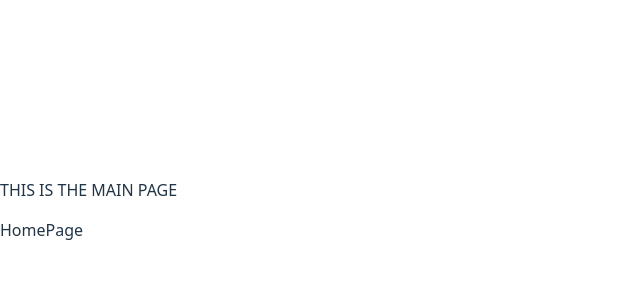
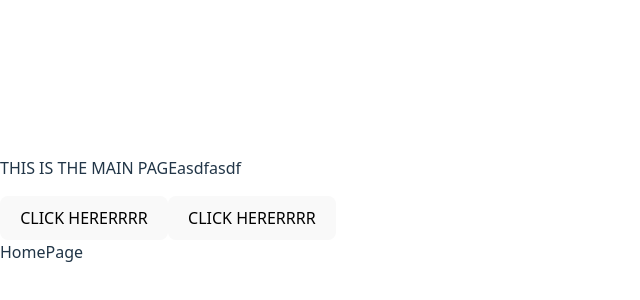
Before and after one commit to Bennables/NoteTaker, a React (Vite) app in the folder frontend/: page / in a window 1280 px wide. Shown: the part 198-498 px from the top of the page, without its empty margins (0-640 px from the left). Built offline with nearby package versions, Linux system fonts and the light colour scheme.

Commit message:
got some success/fail icons in there

```diff
--- a/frontend/src/App.jsx
+++ b/frontend/src/App.jsx
@@ -4,18 +4,25 @@ import HomePage from './Pages/HomePage'
 import { Routes, Route } from 'react-router'
 import NoteDetailPage from './Pages/NoteDetailPage'
 import CreatePage from "./Pages/CreatePage"
+import {toast} from 'react-hot-toast';
+
 
 const App = () => {
   return (
     <div>
-      <p> THIS IS THE MAIN PAGE </p>
+
+      <p> THIS IS THE MAIN PAGEasdfasdf </p>
       {/* this part creates the links to other pages */}
+      {/* {()=>toast.success("JFDLFKSJLDFJDLK")} */}
+      <button onClick={() => toast.success("congrats")}>CLICK HERERRRR</button>
+      <button onClick={() => toast.error("congrats")}>CLICK HERERRRR</button>
 
       <Routes>
         <Route path = "/" element={<HomePage />}> </Route>
         <Route path = '/create' element = {<CreatePage />}></Route>
         <Route path = "/note/:id" element = {<NoteDetailPage />}></Route>
       </Routes>
+
     </div>
   )
 }
--- a/frontend/src/main.jsx
+++ b/frontend/src/main.jsx
@@ -2,6 +2,10 @@ import { StrictMode } from 'react'
 import { createRoot } from 'react-dom/client'
 import './index.css'
 import App from './App.jsx'
+// just learned this. importing in the curly brackets gets specifically what you're importing
+// if there's only one thing in module, then you can just import
+// otherwise it will get confused.
+import {Toaster} from "react-hot-toast"
 
 import {BrowserRouter} from 'react-router';
 
@@ -9,6 +13,7 @@ createRoot(document.getElementById('root')).render(
   <StrictMode>
     <BrowserRouter>
       <App />
+      <Toaster/>
     </BrowserRouter>
 
   </StrictMode>,
```
